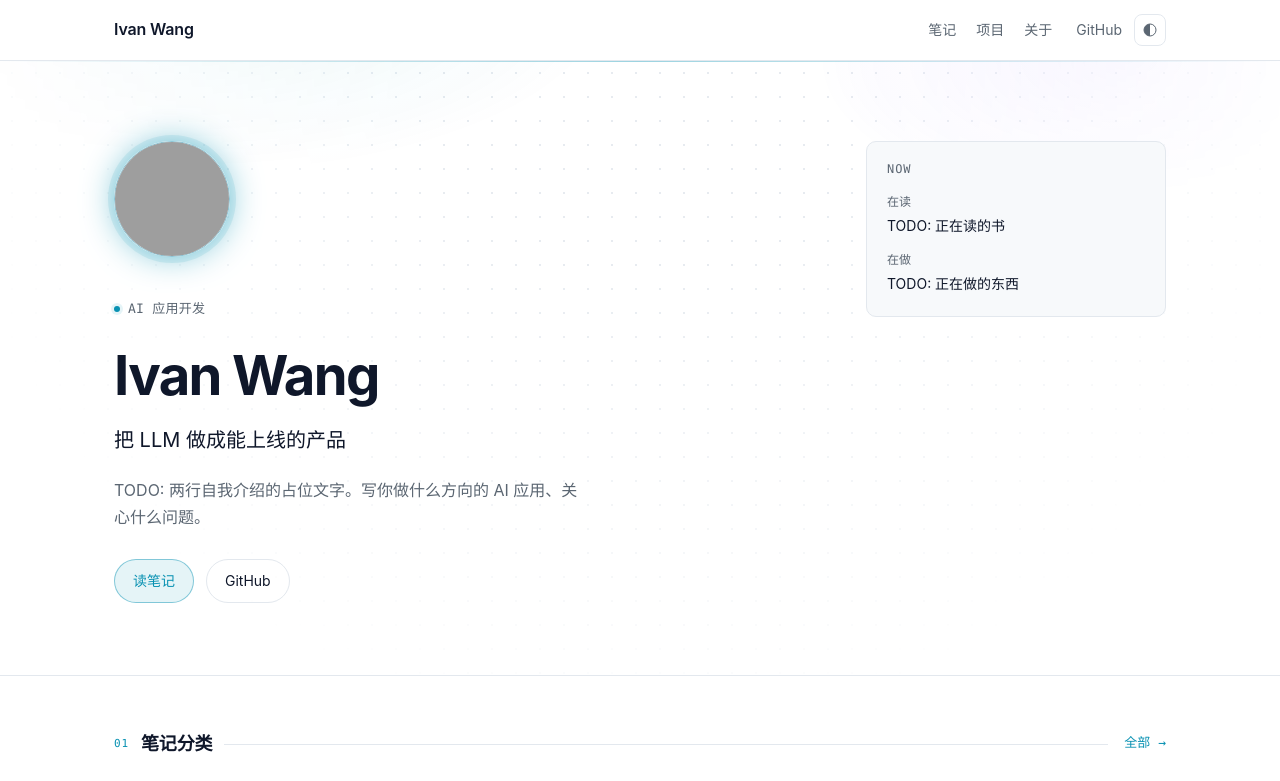
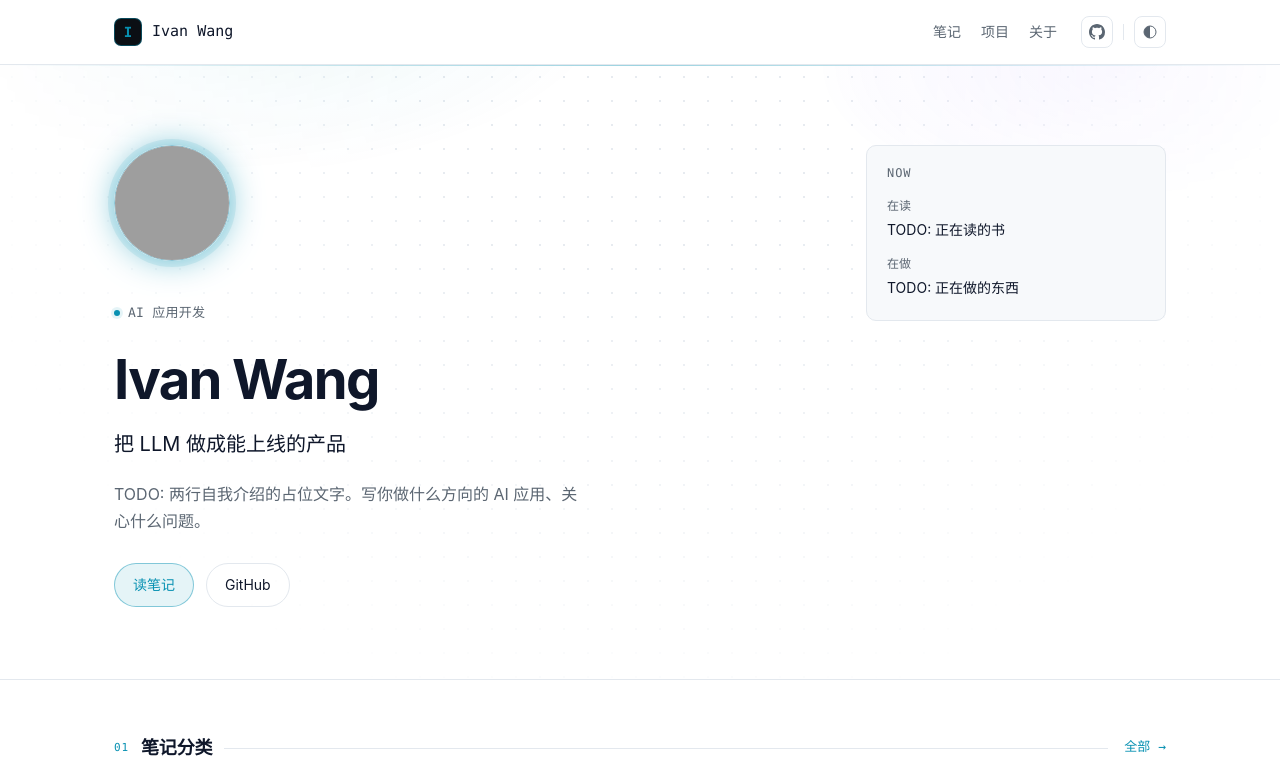
Before and after one commit to IvanWangCN/IvanWangCN.github.io, an Astro site: page / in a window 1280 px wide. Shown: the top 781 px of the page. Built offline with nearby package versions, Linux system fonts and the light colour scheme; Astro itself is replaced by a stand-in of ours; grey boxes are pictures that could not be loaded.

Commit message:
style(header): monogram mark + mono wordmark, icon buttons, divider

```diff
--- a/src/components/SiteHeader.astro
+++ b/src/components/SiteHeader.astro
@@ -13,7 +13,10 @@ const isActive = (href: string) => path === href || path.startsWith(href);
 
 <header class="site-header">
   <div class="wrap header-inner">
-    <a class="brand" href="/">{site.name}</a>
+    <a class="brand" href="/" aria-label="返回首页">
+      <span class="mark" aria-hidden="true">I</span>
+      <span class="brand-name">{site.name}</span>
+    </a>
     <nav class="nav" aria-label="主导航">
       {
         nav.map((item) => (
@@ -24,9 +27,26 @@ const isActive = (href: string) => path === href || path.startsWith(href);
       }
     </nav>
     <div class="header-actions">
-      {site.github && (
-        <a class="gh" href={site.github} target="_blank" rel="noopener noreferrer">GitHub</a>
-      )}
+      {
+        site.github && (
+          <a
+            class="icon-btn"
+            href={site.github}
+            target="_blank"
+            rel="noopener noreferrer"
+            aria-label="GitHub"
+            title="GitHub"
+          >
+            <svg viewBox="0 0 16 16" aria-hidden="true">
+              <path
+                fill="currentColor"
+                d="M8 0C3.58 0 0 3.58 0 8c0 3.54 2.29 6.53 5.47 7.59.4.07.55-.17.55-.38 0-.19-.01-.82-.01-1.49-2.01.37-2.53-.49-2.69-.94-.09-.23-.48-.94-.82-1.13-.28-.15-.68-.52-.01-.53.63-.01 1.08.58 1.23.82.72 1.21 1.87.87 2.33.66.07-.52.28-.87.51-1.07-1.78-.2-3.64-.89-3.64-3.95 0-.87.31-1.59.82-2.15-.08-.2-.36-1.02.08-2.12 0 0 .67-.21 2.2.82.64-.18 1.32-.27 2-.27s1.36.09 2 .27c1.53-1.04 2.2-.82 2.2-.82.44 1.1.16 1.92.08 2.12.51.56.82 1.27.82 2.15 0 3.07-1.87 3.75-3.65 3.95.29.25.54.73.54 1.48 0 1.07-.01 1.93-.01 2.2 0 .21.15.46.55.38A8.01 8.01 0 0 0 16 8c0-4.42-3.58-8-8-8Z"
+              ></path>
+            </svg>
+          </a>
+        )
+      }
+      <span class="sep" aria-hidden="true"></span>
       <ThemeToggle />
     </div>
   </div>
--- a/src/styles/global.css
+++ b/src/styles/global.css
@@ -135,17 +135,40 @@ time,
   display: flex;
   align-items: center;
   gap: 24px;
-  height: 60px;
+  height: 64px;
 }
 .brand {
-  font-weight: 600;
+  display: inline-flex;
+  align-items: center;
+  gap: 10px;
   color: var(--text);
-  letter-spacing: -0.01em;
+  font-family: var(--font-mono);
+  font-size: 15px;
+  font-weight: 500;
   white-space: nowrap;
 }
 .brand:hover {
   text-decoration: none;
   color: var(--accent);
+}
+/* 站点标记，和 favicon 同一套语言：深底 + 青色字母 */
+.mark {
+  display: grid;
+  place-items: center;
+  width: 28px;
+  height: 28px;
+  border-radius: 7px;
+  background: #0b0f14;
+  border: 1px solid color-mix(in srgb, var(--accent) 45%, transparent);
+  color: var(--accent);
+  font-size: 14px;
+  font-weight: 600;
+  line-height: 1;
+  transition: border-color var(--t), box-shadow var(--t);
+}
+.brand:hover .mark {
+  border-color: var(--accent);
+  box-shadow: 0 0 14px -4px var(--accent);
 }
 .nav {
   display: flex;
@@ -177,11 +200,12 @@ time,
 .header-actions {
   display: flex;
   align-items: center;
-  gap: 12px;
+  gap: 10px;
 }
-.header-actions .gh {
-  color: var(--muted);
-  font-size: 14px;
+.header-actions .sep {
+  width: 1px;
+  height: 16px;
+  background: var(--border);
 }
 .icon-btn {
   display: grid;
@@ -199,6 +223,7 @@ time,
 .icon-btn:hover {
   color: var(--accent);
   border-color: var(--accent);
+  text-decoration: none;
 }
 .icon-btn svg {
   width: 16px;
@@ -774,7 +799,7 @@ time,
   .nav a {
     font-size: 13px;
   }
-  .header-actions .gh {
+  .brand-name {
     display: none;
   }
   .wrap {
```
